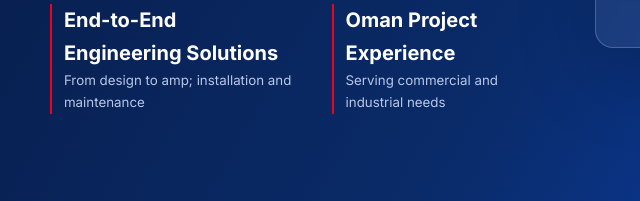
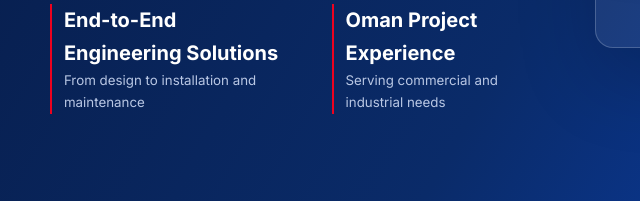
Before and after one commit to MNT-OMAN/modern-national-tech, a plain HTML site: page index.html in a window 1280 px wide. Shown: the part 592-793 px from the top of the page, 216-856 px from the left. Drawn offline with Linux system fonts and the light colour scheme.

Commit message:
Fix typo in engineering solutions description

```diff
--- a/index.html
+++ b/index.html
@@ -41,7 +41,7 @@
       </div>
       <div class="trust-row">
         <span><b>HVAC Specialists</b><small>Complete air-conditioning solutions</small></span>
-        <span><b>End-to-End Engineering Solutions</b><small>From design to amp; installation and maintenance</small></span>
+        <span><b>End-to-End Engineering Solutions</b><small>From design to installation and maintenance</small></span>
         <span><b>Oman Project Experience</b><small>Serving commercial and industrial needs</small></span>
       </div>
     </div>
```
